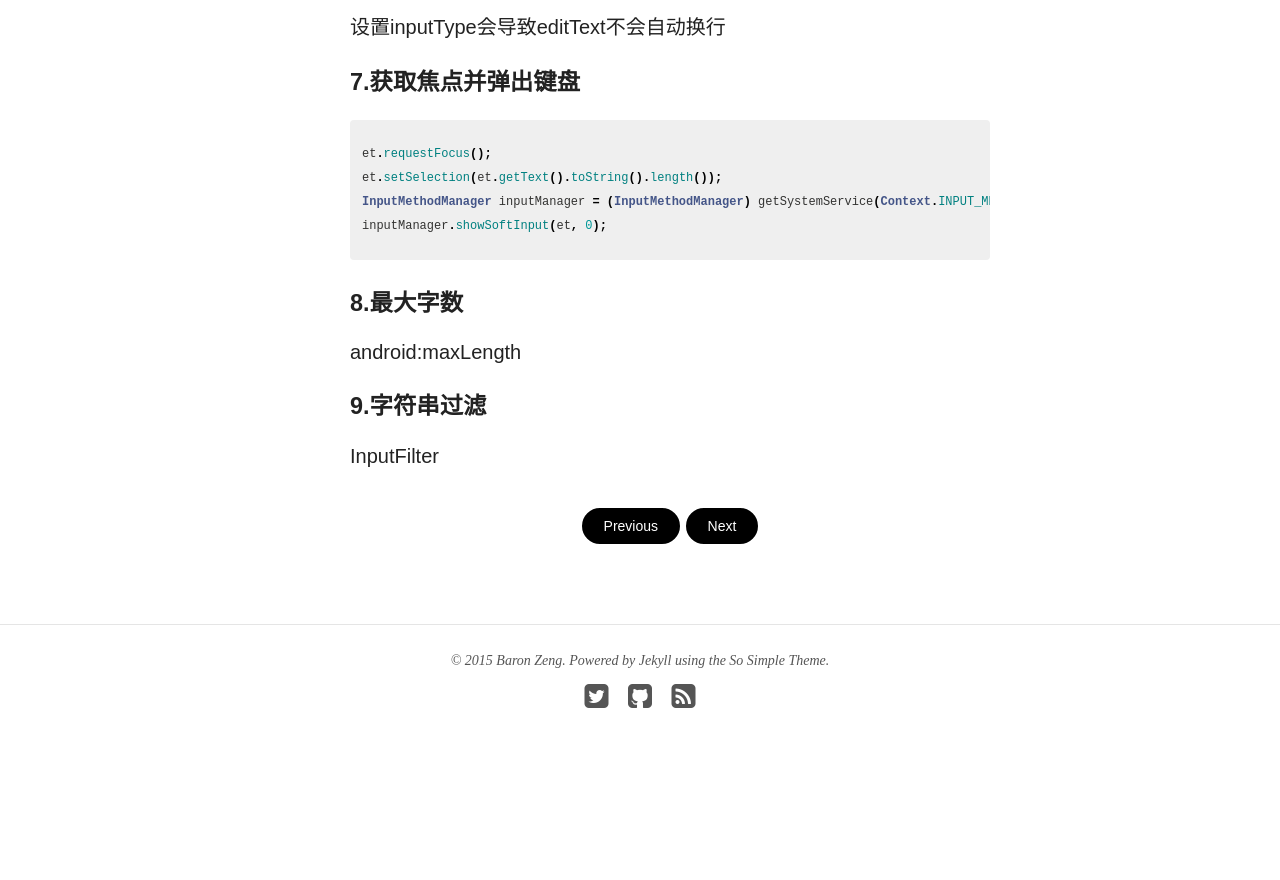
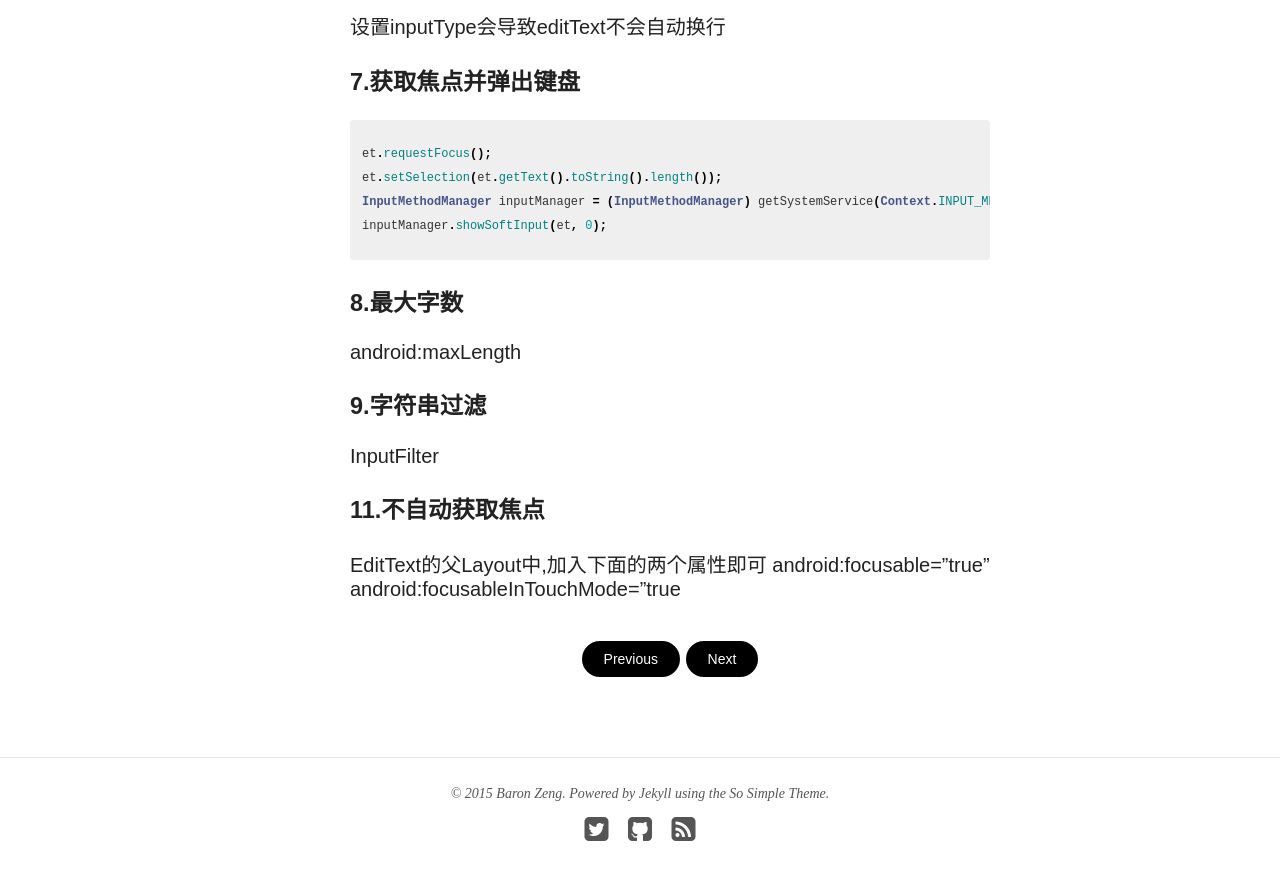
Before and after one commit to BaronZ/baronz.github.com, a Jekyll site: the page built from _posts/articles/2014-12-03-edittext-tips.md, in a window 1280 px wide and 900 px high, scrolled down 1851 px. Shown: the top 880 px of the window. Built offline with Jekyll 4.4.1, drawn with Linux system fonts in a browser that asks for light colours; comment, search, counter and statistics services are not loaded; before the commit the page ends 2618 px from its top, so only the background shows below that.

Commit message:
update edittext tips

```diff
--- a/_posts/articles/2014-12-03-edittext-tips.md
+++ b/_posts/articles/2014-12-03-edittext-tips.md
@@ -55,3 +55,8 @@ android:maxLength
 
 ###9.字符串过滤
 InputFilter
+
+###11.不自动获取焦点
+EditText的父Layout中,加入下面的两个属性即可
+android:focusable="true"
+android:focusableInTouchMode="true
```
